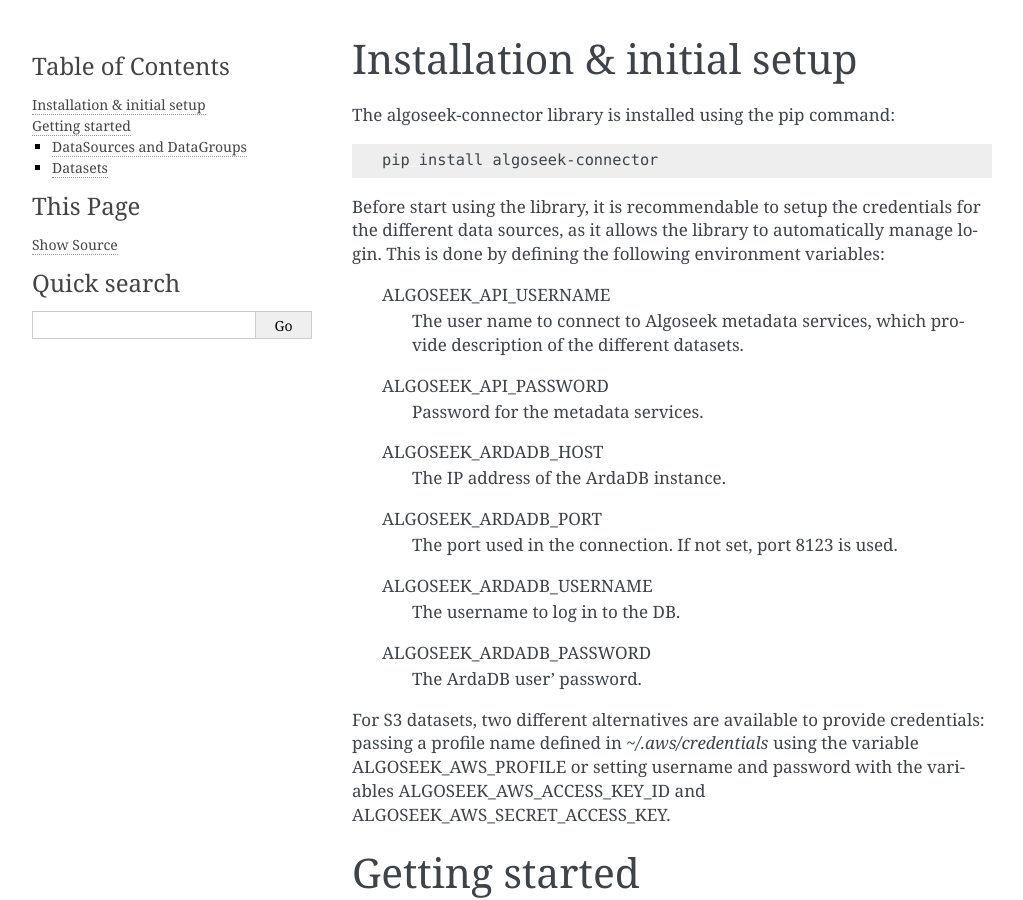
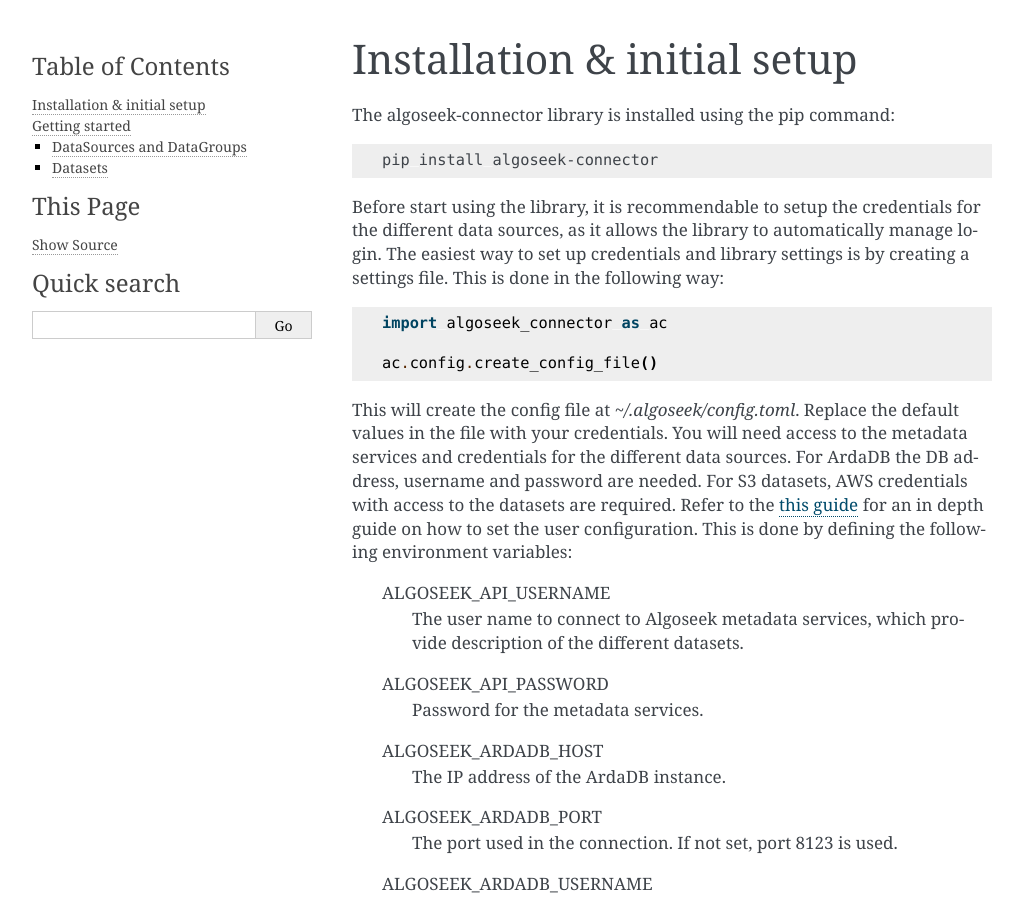
Before and after one commit to algoseekgit/algoseek-connector, a Sphinx documentation site: the page built from docs/tutorials/datasets.rst, in a window 1280 px wide and 900 px high. Shown: the whole window, without its empty margins (118-1141 px from the left). Built offline with Sphinx 7.4.7, drawn with Linux system fonts in a browser that asks for light colours.

Commit message:
docs: Add configuration tutorial to the documentation.

```diff
--- a/docs/index.rst
+++ b/docs/index.rst
@@ -48,6 +48,7 @@
 
    tutorials/datasets
    tutorials/sql
+   tutorials/configuration
    api
 
 .. toctree::
--- a/docs/tutorials/datasets.rst
+++ b/docs/tutorials/datasets.rst
@@ -11,7 +11,23 @@
 
 Before start using the library, it is recommendable to setup the credentials for
 the different data sources, as it allows the library to automatically manage
-login. This is done by defining the following environment variables:
+login. The easiest way to set up credentials and library settings is by
+creating a settings file. This is done in the following way:
+
+.. code-block:: python
+
+    import algoseek_connector as ac
+
+    ac.config.create_config_file()
+
+This will create the config file at `~/.algoseek/config.toml`. Replace the
+default values in the file with your credentials. You will need access to the
+metadata services and credentials for the different data sources. For ArdaDB
+the DB address, username and password are needed. For S3 datasets, AWS
+credentials with access to the datasets are required. Refer to the
+:ref:`this guide <configuration>` for an in depth guide on how to set the user
+configuration.
+This is done by defining the following environment variables:
 
     ALGOSEEK_API_USERNAME
         The user name to connect to Algoseek metadata services, which provide
```
Also changed, not shown: docs/tutorials/configuration.rst (added, +132 -0 lines).
